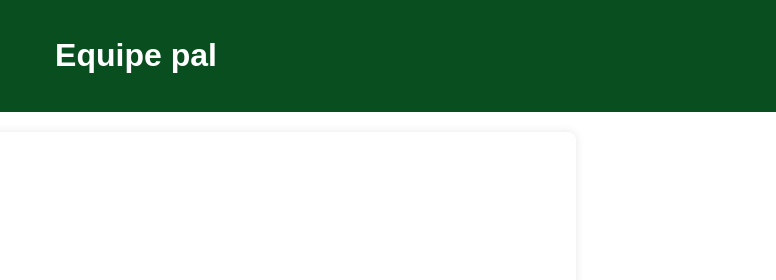
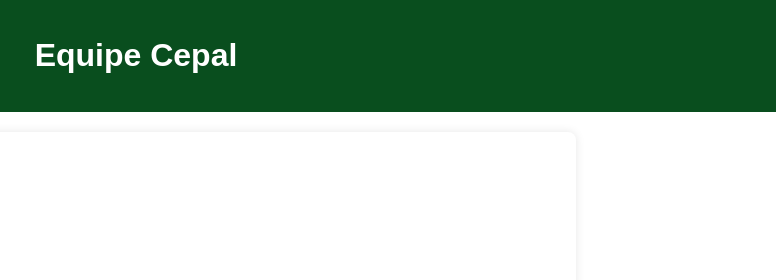
Before and after one commit to viniciusfrancar/aaaaa, a plain HTML site: page index.html in a window 1280 px wide. Shown: the top 280 px of the page, 504-1280 px from the left. Drawn offline with Linux system fonts and the light colour scheme.

Commit message:
Update index.html

```diff
--- a/index.html
+++ b/index.html
@@ -8,7 +8,7 @@
 </head>
 <body>
     <header>
-        <h1>Equipe pal</h1>
+        <h1>Equipe Cepal</h1>
     </header>
 
     <main>
```
